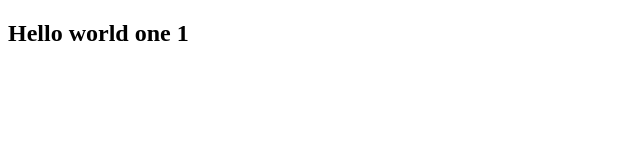
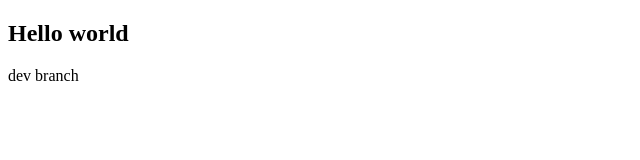
Before and after one commit to naheel-qudsia/git--github--ladies-taxi--naheel--suhailla, a plain HTML site: page index.html in a window 1280 px wide. Shown: the whole page, without its empty margins (0-640 px from the left). Drawn offline with Linux system fonts and the light colour scheme.

Commit message:
dev branch

```diff
--- a/index.html
+++ b/index.html
@@ -9,8 +9,8 @@
 
 <body>
 <h2>
-  Hello world  one 1
+  Hello world
 </h2>
-
+<p>dev branch</p>
 </body>
 </html>
```
